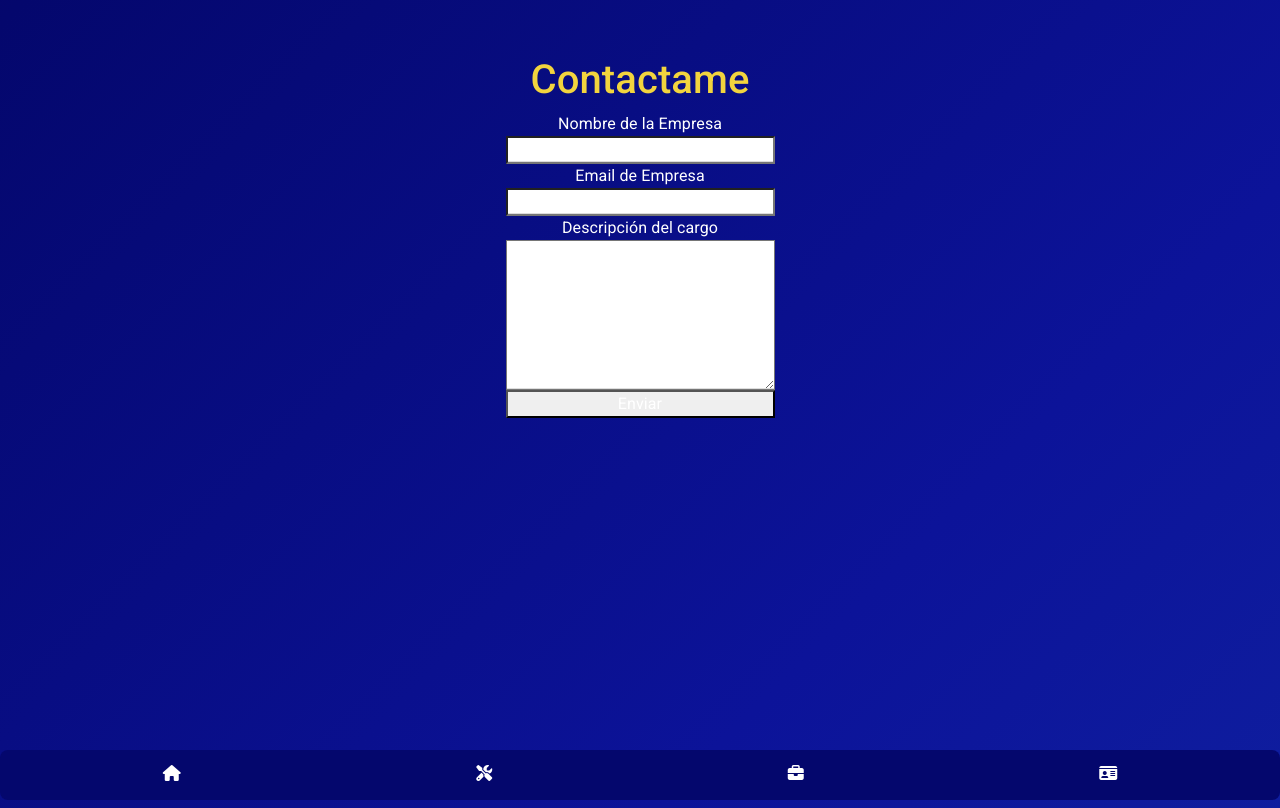
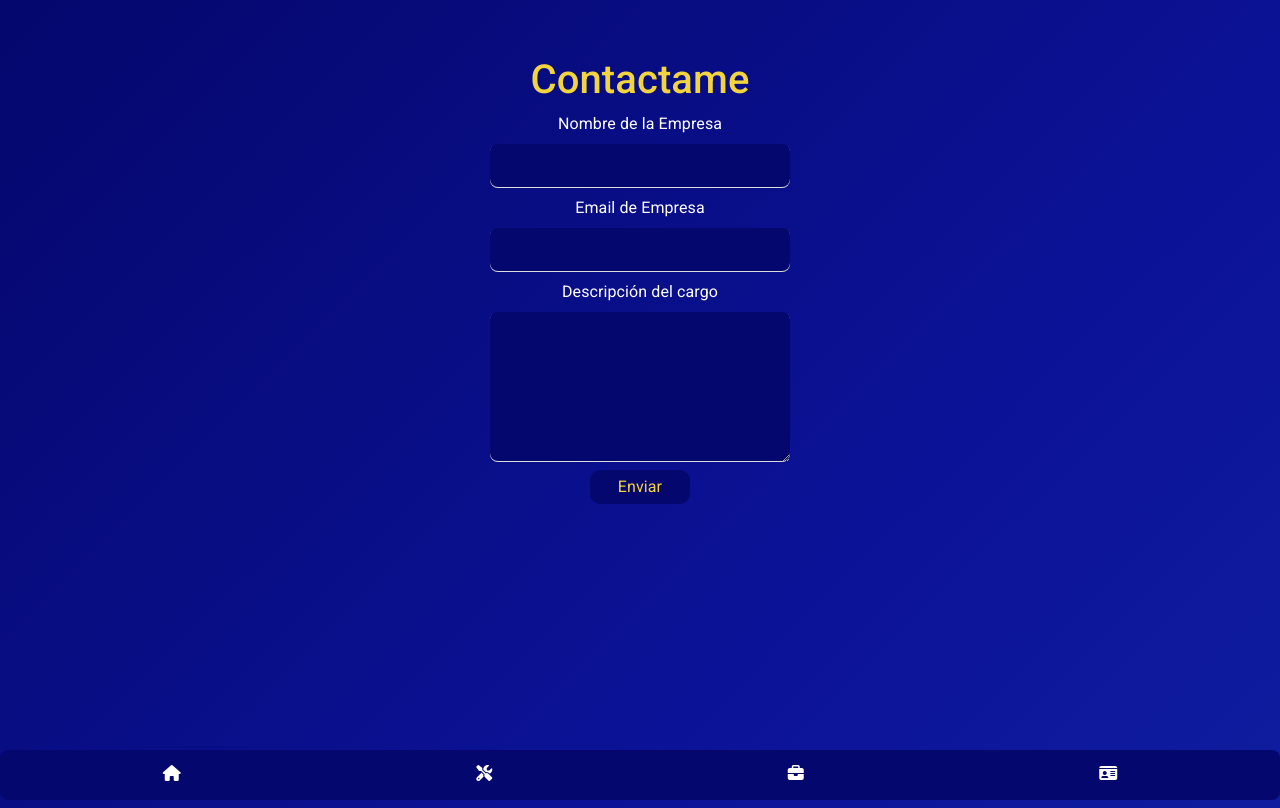
Before and after one commit to Fdlaurentis/Portafolio, a React (Vite) app: page /#/contacto in a window 1280 px wide. Built offline with nearby package versions, Linux system fonts and the light colour scheme.

Commit message:
'update'

```diff
--- a/src/App.css
+++ b/src/App.css
@@ -190,4 +190,35 @@ i:hover{
 .formulario{
   display: flex;
   flex-direction: column;
+  gap: .5rem;
+  align-items: center;
+  width: 300px;
 }
+
+.formulario input{
+  background: var(--backgroundPrimary);
+  color: var(--colorSecondary);
+  border: none;
+  outline: none;
+  border-radius: .5rem;
+  padding: 10px;
+  width: 100%;
+}
+
+.formulario textarea{
+  background: var(--backgroundPrimary);
+  color: var(--colorSecondary);
+  border: none;
+  border-radius: .5rem;
+  padding: 10px;
+  width: 100%;
+}
+
+.formulario button{
+  background: var(--backgroundPrimary);
+  border: none;
+  padding: 5px;
+  border-radius: 10px;
+  width: 100px;
+  color: var(--colorSecondary);
+}
--- a/src/componentes/Contactame.jsx
+++ b/src/componentes/Contactame.jsx
@@ -4,7 +4,7 @@ const Contactame = () => {
     return (
         <div className='divBlock'>
             <h1>Contactame</h1>
-            <form className='formulario' name='form-Contact' netlify>
+            <form className='formulario' name='form-Contact'  method="POST" data-netlify="true">
                 <label htmlFor="nameEmpresa">Nombre de la Empresa</label>
                 <input type="text" id="nameEmpresa" name='nameEmpresa'/>
                 <label htmlFor="emailEmpresa">Email de Empresa</label>
```
